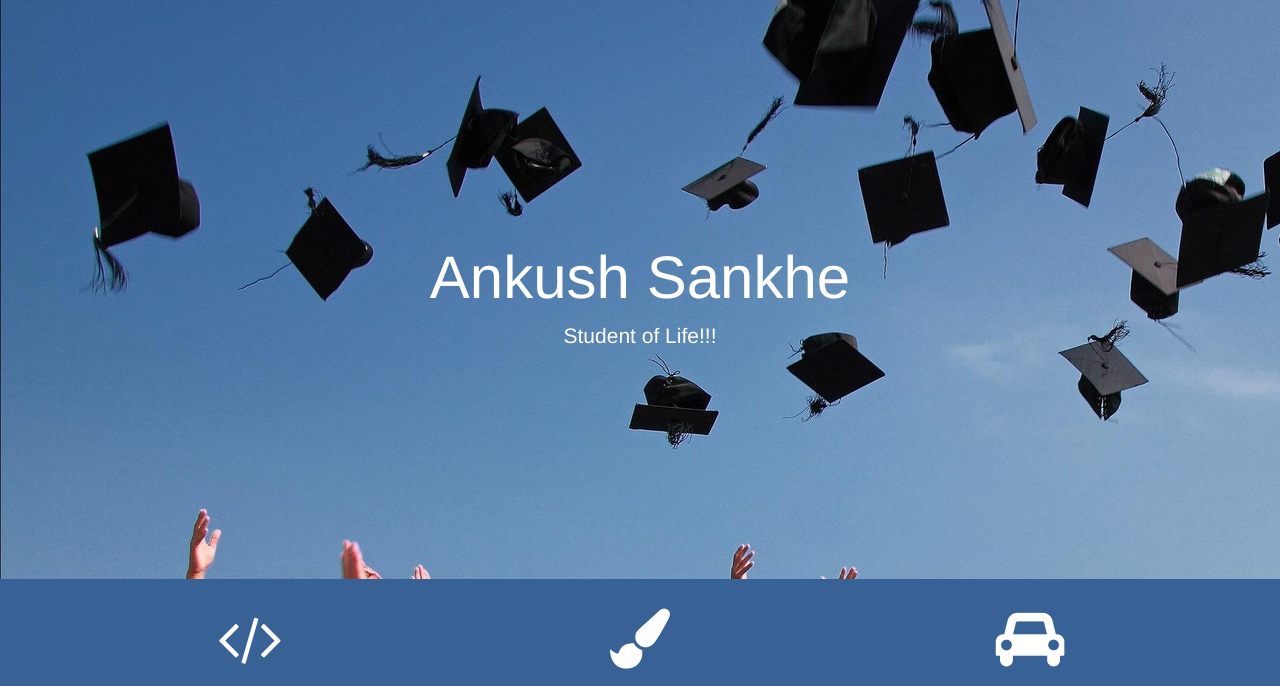
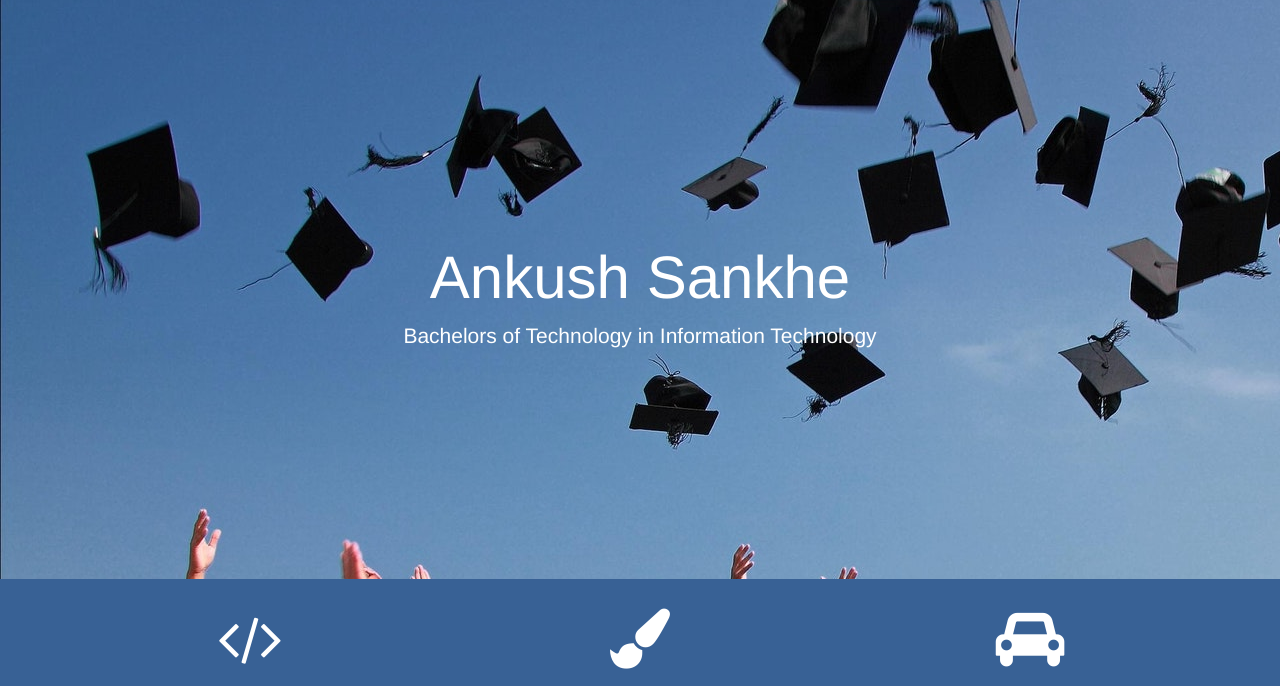
Before and after one commit to VirtuosArs/ArsS, a plain HTML site: page index.html in a window 1280 px wide. Shown: the part 93-779 px from the top of the page. Drawn offline with Linux system fonts and the light colour scheme.

Commit message:
Update index.html

```diff
--- a/index.html
+++ b/index.html
@@ -46,7 +46,7 @@
       <h1 class="jobs-header-text">
         Ankush Sankhe
       </h1>
-      <p class="lead">Student of Life!!!</p>
+      <p class="lead">Bachelors of Technology in Information Technology</p>
     </div>
     </div>
 
```
